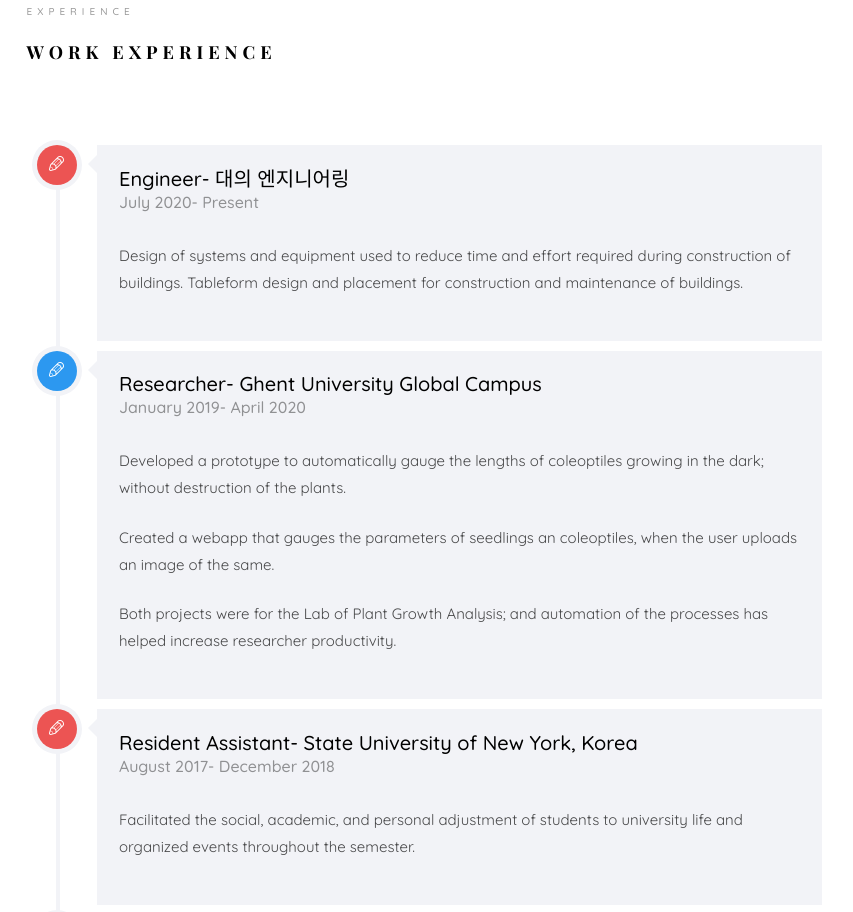
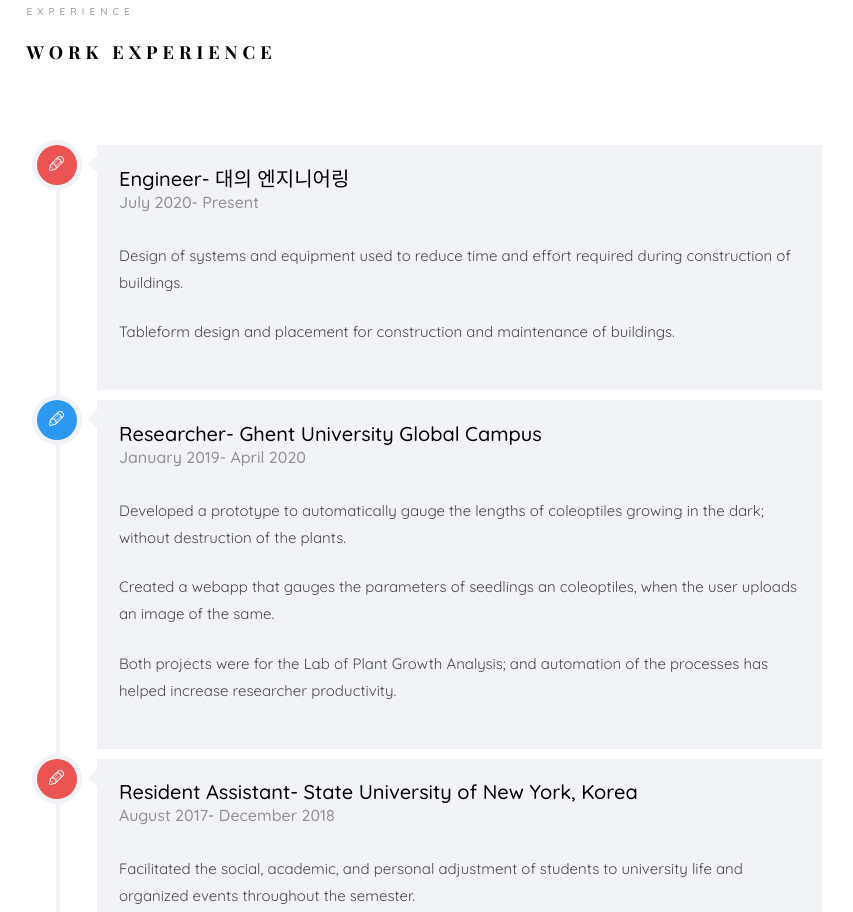
Before and after one commit to smudje/smudje.github.io, a plain HTML site: page index.html in a window 1280 px wide. Shown: the part 1007-1919 px from the top of the page, without its empty margins (366-1219 px from the left). Drawn offline with nearby package versions, Linux system fonts and the light colour scheme; files whose address does not match are found by name; a web font is replaced by a local one.

Commit message:
Add files via upload

```diff
--- a/index.html
+++ b/index.html
@@ -130,8 +130,8 @@
 					               </div>
 					               <div class="timeline-label">
 					               	<h2>Engineer-  대의 엔지니어링 <br> <span>July 2020- Present</span></h2>
-					                  <p>Design of systems and equipment used to reduce time and effort required during construction of buildings.
-										Tableform design and placement for construction and maintenance of buildings.
+									  <p>Design of systems and equipment used to reduce time and effort required during construction of buildings.</p>
+										<p>Tableform design and placement for construction and maintenance of buildings.
 										 </p>
 					               </div>
 					            </div>
```
